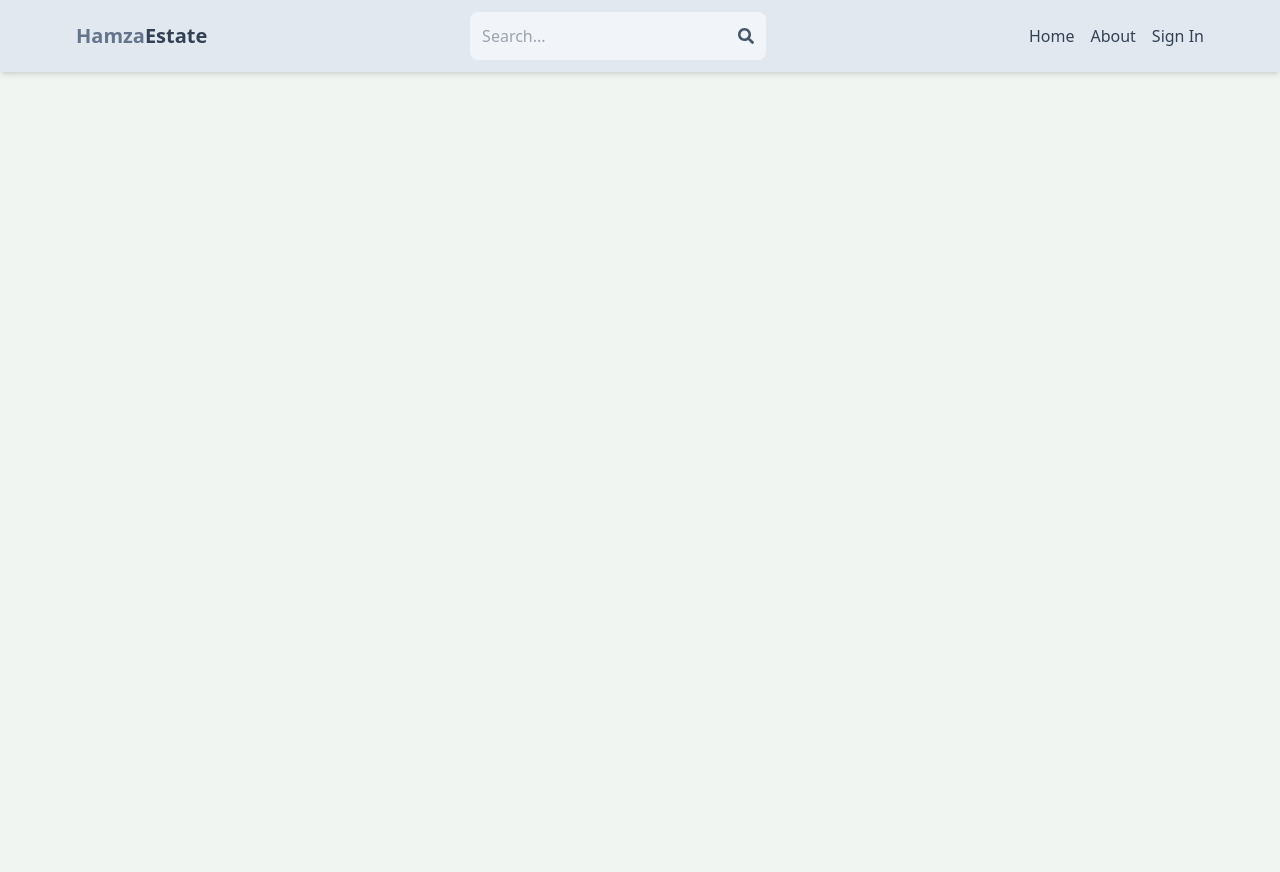
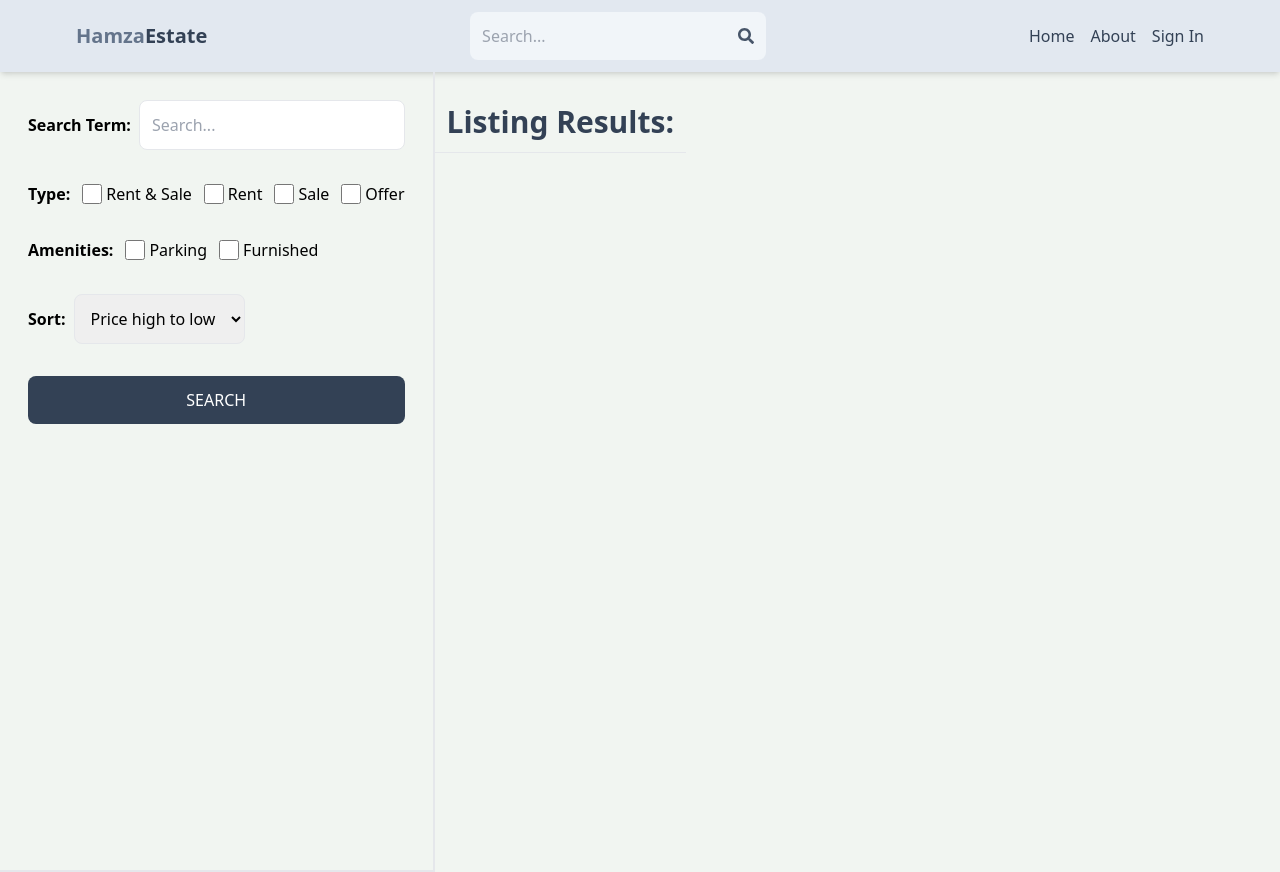
Before and after one commit to alihamzarao6/ahr-real-estate, a React (Vite) app in the folder client/: page /search in a window 1280 px wide. Before the commit the page ends 800 px from the top, so only its background shows below. Built offline with nearby package versions, Linux system fonts and the light colour scheme; no server answers.

Commit message:
create search page UI

```diff
--- a/client/src/App.jsx
+++ b/client/src/App.jsx
@@ -11,6 +11,7 @@
 import CreateListing from './pages/CreateListing';
 import UpdateListing from './pages/UpdateListing';
 import Listing from './pages/Listing';
+import Search from './pages/Search';
 
 const App = () => {
   return (
@@ -22,6 +23,7 @@
         <Route path='/sign-up' element={<SignUp />} />
         <Route path='/about' element={<About />} />
         <Route path='/listing/:listingId' element={<Listing />} />
+        <Route path='/search' element={<Search />} />
 
         <Route element={<PrivateRoute />} >
           <Route path='/profile' element={<Profile />} />
--- /dev/null
+++ b/client/src/pages/Search.jsx
@@ -0,0 +1,89 @@
+import React from "react";
+
+const Search = () => {
+    return (
+        <div className="flex flex-col md:flex-row">
+            {/* left side div starts */}
+            <div className="p-7 border-b-2 md:border-r-2 md:min-h-screen">
+                <form className="flex flex-col gap-8">
+
+                    {/* Search Box */}
+                    <div className="flex items-center gap-2">
+                        <label className="whitespace-nowrap font-semibold">Search Term:</label>
+                        <input
+                            type="text"
+                            id="searchTerm"
+                            placeholder="Search..."
+                            className="border w-full rounded-lg p-3"
+                        />
+                    </div>
+
+                    {/* Type of search */}
+                    <div className="flex gap-3 flex-wrap items-center">
+                        <label className="font-semibold">Type:</label>
+
+                        <div className="flex gap-1">
+                            <input type="checkbox" id="all" className="w-5" />
+                            <span>Rent & Sale</span>
+                        </div>
+
+                        <div className="flex gap-1">
+                            <input type="checkbox" id="rent" className="w-5" />
+                            <span>Rent</span>
+                        </div>
+
+                        <div className="flex gap-1">
+                            <input type="checkbox" id="sale" className="w-5" />
+                            <span>Sale</span>
+                        </div>
+
+                        <div className="flex gap-1">
+                            <input type="checkbox" id="offer" className="w-5" />
+                            <span>Offer</span>
+                        </div>
+                    </div>
+
+                    {/* Amenities */}
+                    <div className="flex gap-3 flex-wrap items-center">
+                        <label className="font-semibold">Amenities:</label>
+
+                        <div className="flex gap-1">
+                            <input type="checkbox" id="parking" className="w-5" />
+                            <span>Parking</span>
+                        </div>
+
+                        <div className="flex gap-1">
+                            <input type="checkbox" id="furnished" className="w-5" />
+                            <span>Furnished</span>
+                        </div>
+                    </div>
+
+                    {/* Sort options */}
+                    <div className="flex items-center gap-2">
+                        <label className="font-semibold">Sort:</label>
+
+                        <select id="sort_order" className="border p-3 rounded-lg">
+                            <option>Price high to low</option>
+                            <option>Price low to high</option>
+                            <option>Latest</option>
+                            <option>Oldest</option>
+                        </select>
+                    </div>
+
+                    {/* submit button */}
+                    <button className="bg-slate-700 text-white p-3 uppercase rounded-lg hover:opacity-95">Search</button>
+
+                </form>
+            </div>
+            {/* left side div Ends */}
+
+            {/* Right side div starts */}
+            <div>
+                <h1 className="text-3xl font-semibold border-b p-3 text-slate-700 mt-5">Listing Results:</h1>
+            </div>
+            {/* Right side div Ends */}
+        </div>
+    );
+};
+
+export default Search;
```
